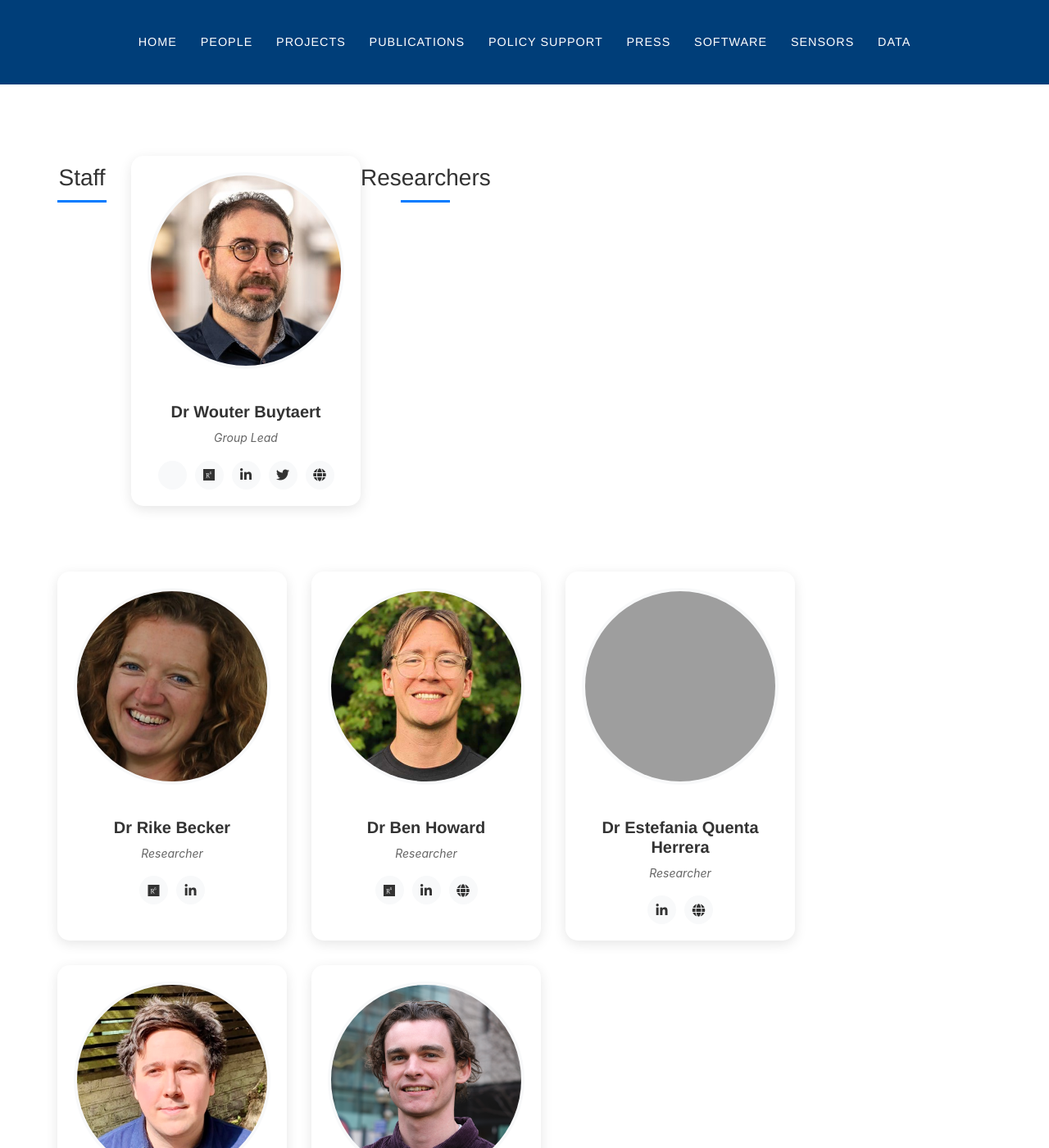
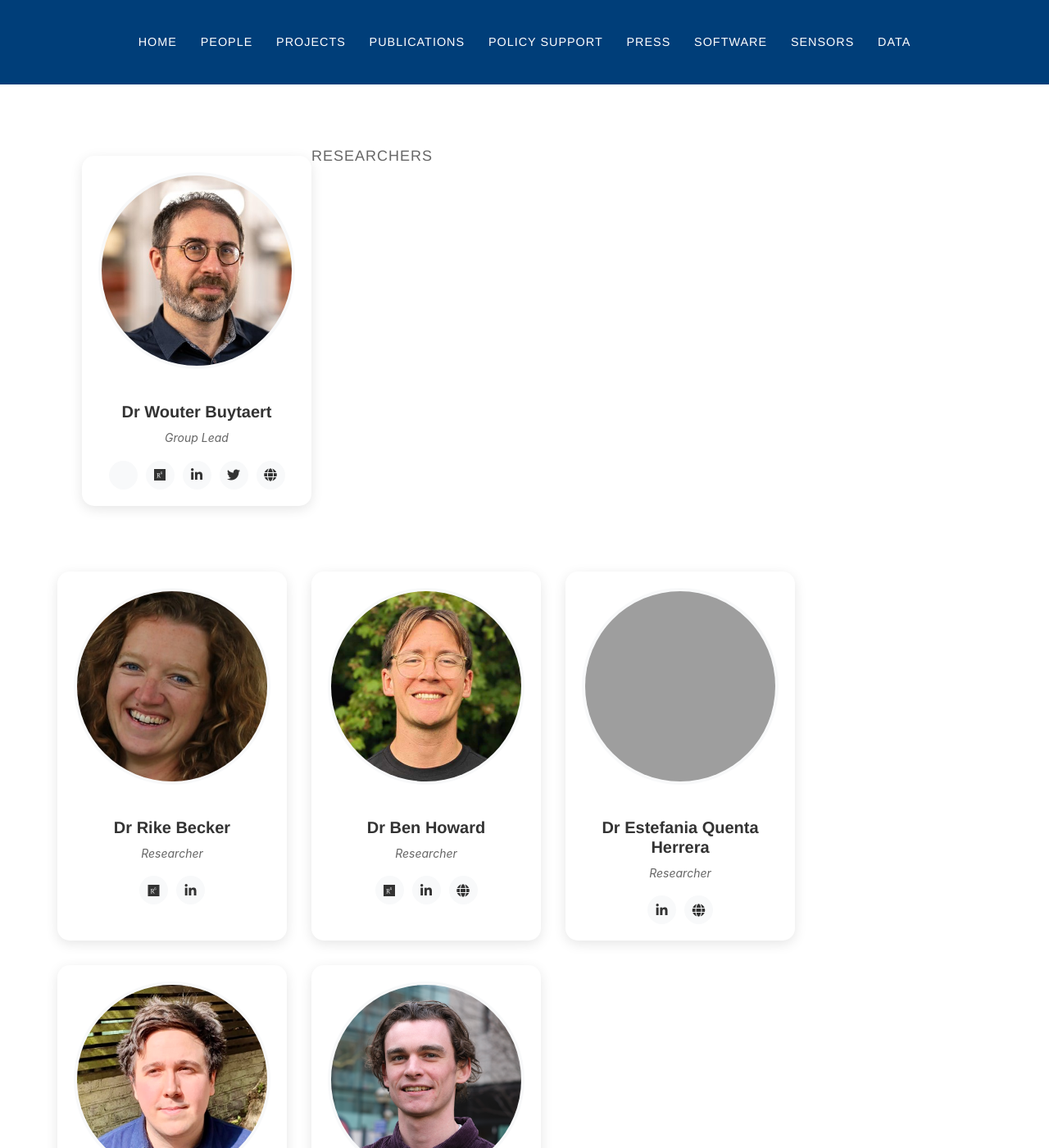
Before and after one commit to ICHydro/ichydro.github.io, a Jekyll site: the page built from people.md, in a window 1280 px wide and 1400 px high. Shown: the whole window at 82% size. Built offline with Jekyll 4.4.1, drawn with Linux system fonts in a browser that asks for light colours; some web fonts are replaced; grey boxes are pictures that could not be loaded.

Commit message:
Remove Staff heading and add small Researchers subheading

```diff
--- a/_sass/layout/_team.scss
+++ b/_sass/layout/_team.scss
@@ -272,4 +272,17 @@
     background: #007bff;
     margin: 0 auto;
   }
+
+  &.small {
+    margin: 30px 0 20px 0;
+
+    h4 {
+      font-size: 18px;
+      color: #666;
+      font-weight: 500;
+      margin: 0;
+      text-transform: uppercase;
+      letter-spacing: 1px;
+    }
+  }
 }
--- a/people.md
+++ b/people.md
@@ -3,11 +3,6 @@ layout: page
 permalink: people.html
 style: header
 ---
-
-<div class="section-title">
-  <h3>Staff</h3>
-  <div class="divider"></div>
-</div>
 
 <div class="researcher-gallery">
   {% for person in site.data.researchers.staff %}
@@ -48,9 +43,8 @@ style: header
   {% endfor %}
 </div>
 
-<div class="section-title">
-  <h3>Researchers</h3>
-  <div class="divider"></div>
+<div class="section-title small">
+  <h4>Researchers</h4>
 </div>
 
 <div class="researcher-gallery">
```
